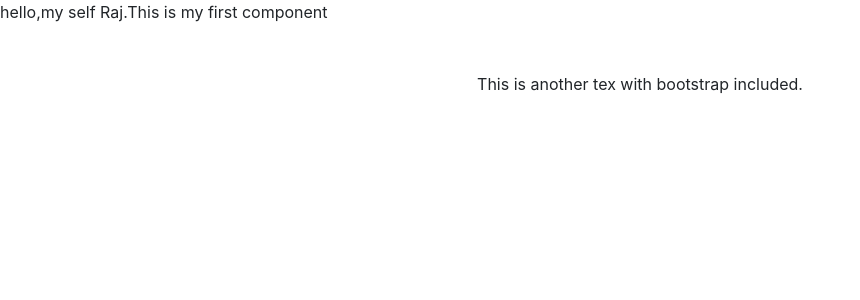
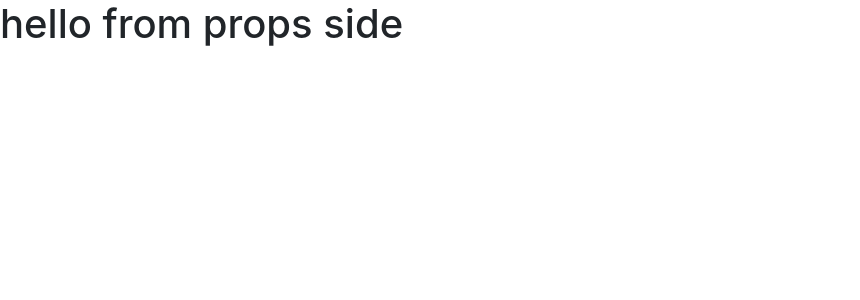
Before and after one commit to rajmishra-47/Daily_React, a React (Create React App) app in the folder my/: page / in a window 1280 px wide. Shown: the top 300 px of the page, without its empty margins (0-860 px from the left). Built offline with nearby package versions, Linux system fonts and the light colour scheme.

Commit message:
minor changes

```diff
--- a/my/src/App.js
+++ b/my/src/App.js
@@ -5,7 +5,7 @@ import A1 from './components/a1';
 function App() {
   return (
     <>
-    <A1></A1>
+    <A1 name="hello from props side"></A1>
     </>
   );
 }
--- a/my/src/components/a1.jsx
+++ b/my/src/components/a1.jsx
@@ -1,11 +1,12 @@
 import React from 'react'
 
-export default function A1() {
+export default function A1(props) {
   return (
     <div>
-        hello,my self Raj.This is my first component
-        <p className="text-center m-5">This is another tex with bootstrap included.</p>
+        {/* hello,my self Raj.This is my first component
+        <p className="text-center m-5">This is another tex with bootstrap included.</p> */}
 
+        <h1>{props.name}</h1>
     </div>
   )
 }
```
